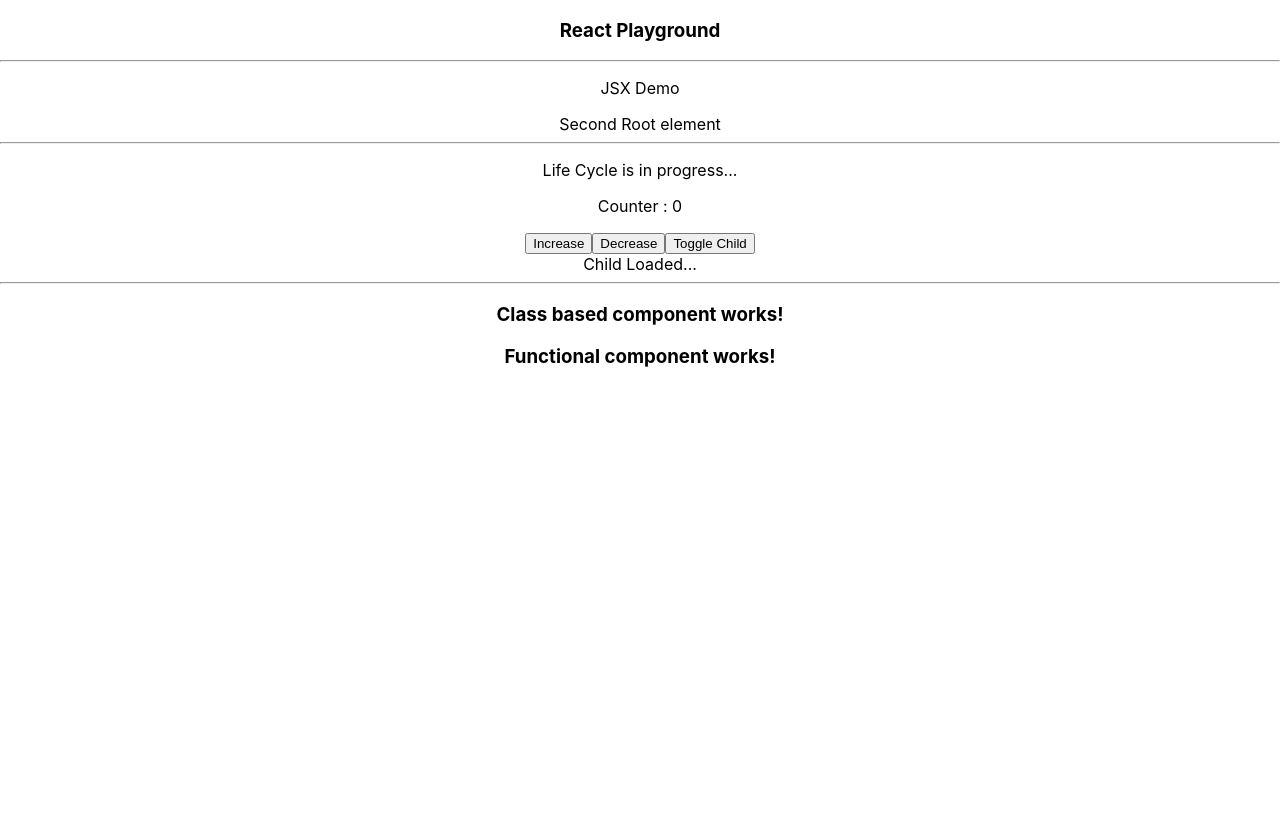
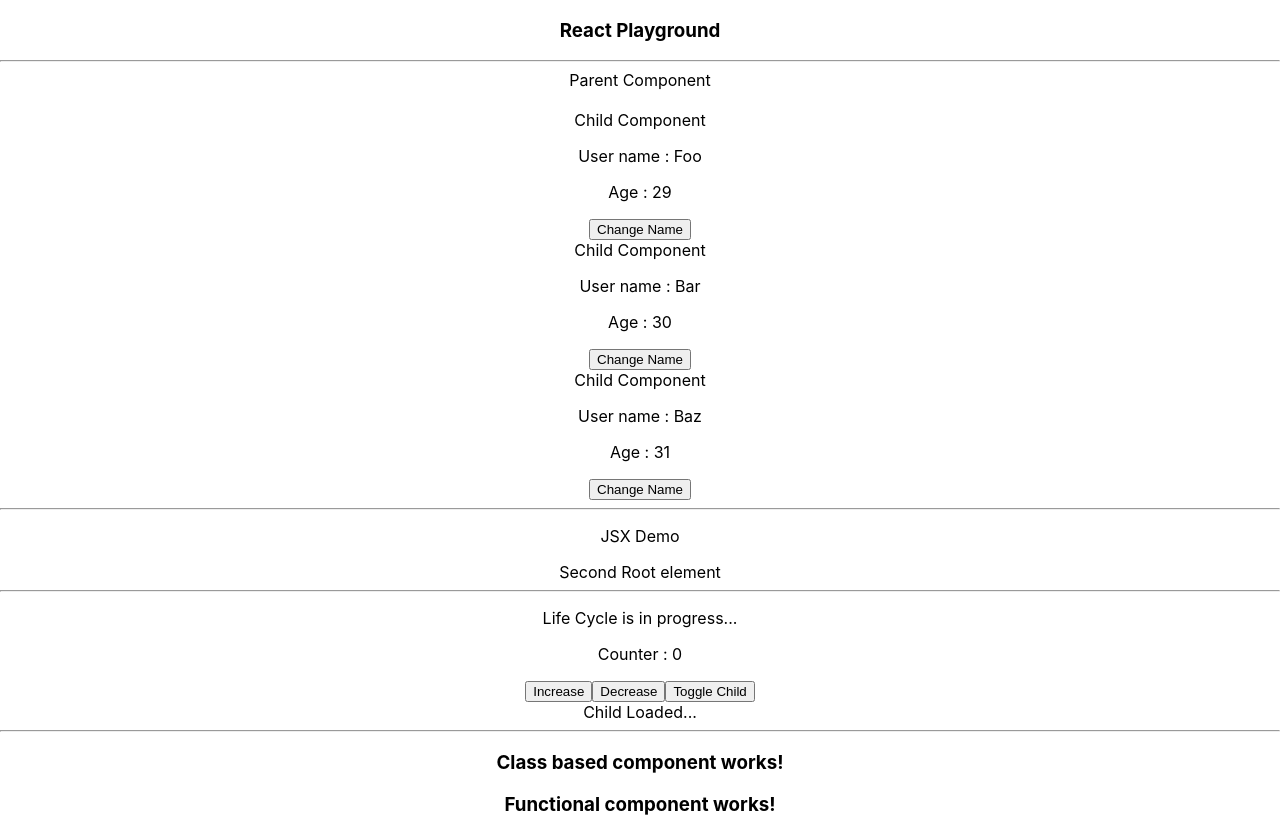
Before and after one commit to synergy2411/learning-react, a React (Create React App) app in the folder 02-playground/: page / in a window 1280 px wide. Before the commit the page ends 800 px from the top, so only its background shows below. Built offline with nearby package versions, Linux system fonts and the light colour scheme.

Commit message:
props demo

```diff
--- a/02-playground/src/App.js
+++ b/02-playground/src/App.js
@@ -4,11 +4,14 @@ import MyComponent from './Components/ClassesBased';
 import FunctionalCmp from './Components/FunctionBased';
 import LifeCycleDemo from './LifeCycleDemo/LifeCycleDemo';
 import JsxDemo from './JsxDemo/JsxDemo';
+import Parent from './PropsDemo/Parent';
 
 function App() {
   return (
     <div className="App">
       <h3>React Playground</h3>
+      <hr />
+      <Parent />
       <hr />
       <JsxDemo />
       <hr />
--- /dev/null
+++ b/02-playground/src/PropsDemo/Child.js
@@ -0,0 +1,15 @@
+import React from "react";
+
+const Child = (props) => {
+  console.log("PROPS : ", props);
+  return (
+    <div>
+      Child Component
+      <p>User name : {props.username}</p>
+      <p>Age : {props.age}</p>
+      <button onClick={() => props.nameChanged("Ankit")}>Change Name</button>
+    </div>
+  );
+};
+
+export default Child;
--- /dev/null
+++ b/02-playground/src/PropsDemo/Parent.js
@@ -0,0 +1,49 @@
+import React from "react";
+import Child from "./Child";
+
+class Parent extends React.Component {
+  state = {
+    persons: [
+      { id : 1, name: "Foo", age: 29 },
+      { id :2, name: "Bar", age: 30 },
+      { id: 3, name: "Baz", age: 31 },
+    ],
+  };
+
+  changeTheName = (id, name) => {
+    const duplicatePersons = [...this.state.persons];
+    const position = this.state.persons.findIndex(p => p.id === id);
+    duplicatePersons[position].name = name;
+    this.setState({
+        persons : duplicatePersons
+    })
+  }
+
+  render() {
+    let persons = this.state.persons.map((person, index) => {
+      return <Child
+                key={index}
+                username={person.name}
+                age={person.age}
+                nameChanged = {(name) => this.changeTheName(person.id, name)} />;
+    });
+    return (
+      <>
+        <div>Parent Component</div>
+        <br />
+
+        {persons}
+
+        {/* {this.state.persons.map((person, index) => {
+                return <Child key={index} username = {person.name} age ={person.age}/>
+            } )} */}
+
+        {/* <Child username={this.state.persons[0].name} age={this.state.persons[0].age} />
+            <Child username={this.state.persons[1].name} age={this.state.persons[1].age} />
+            <Child username={this.state.persons[2].name} age={this.state.persons[2].age} /> */}
+      </>
+    );
+  }
+}
+
+export default Parent;
```
